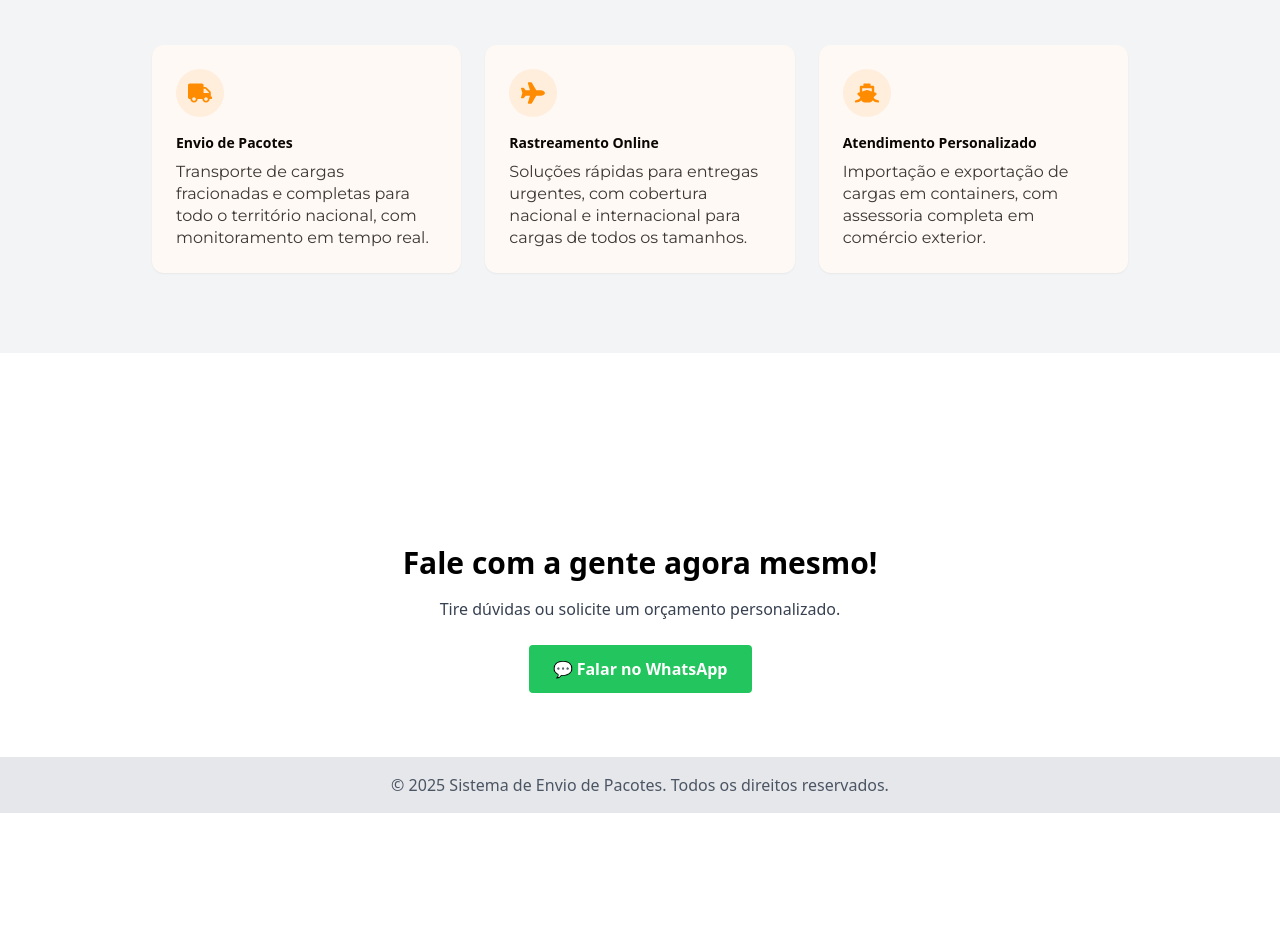
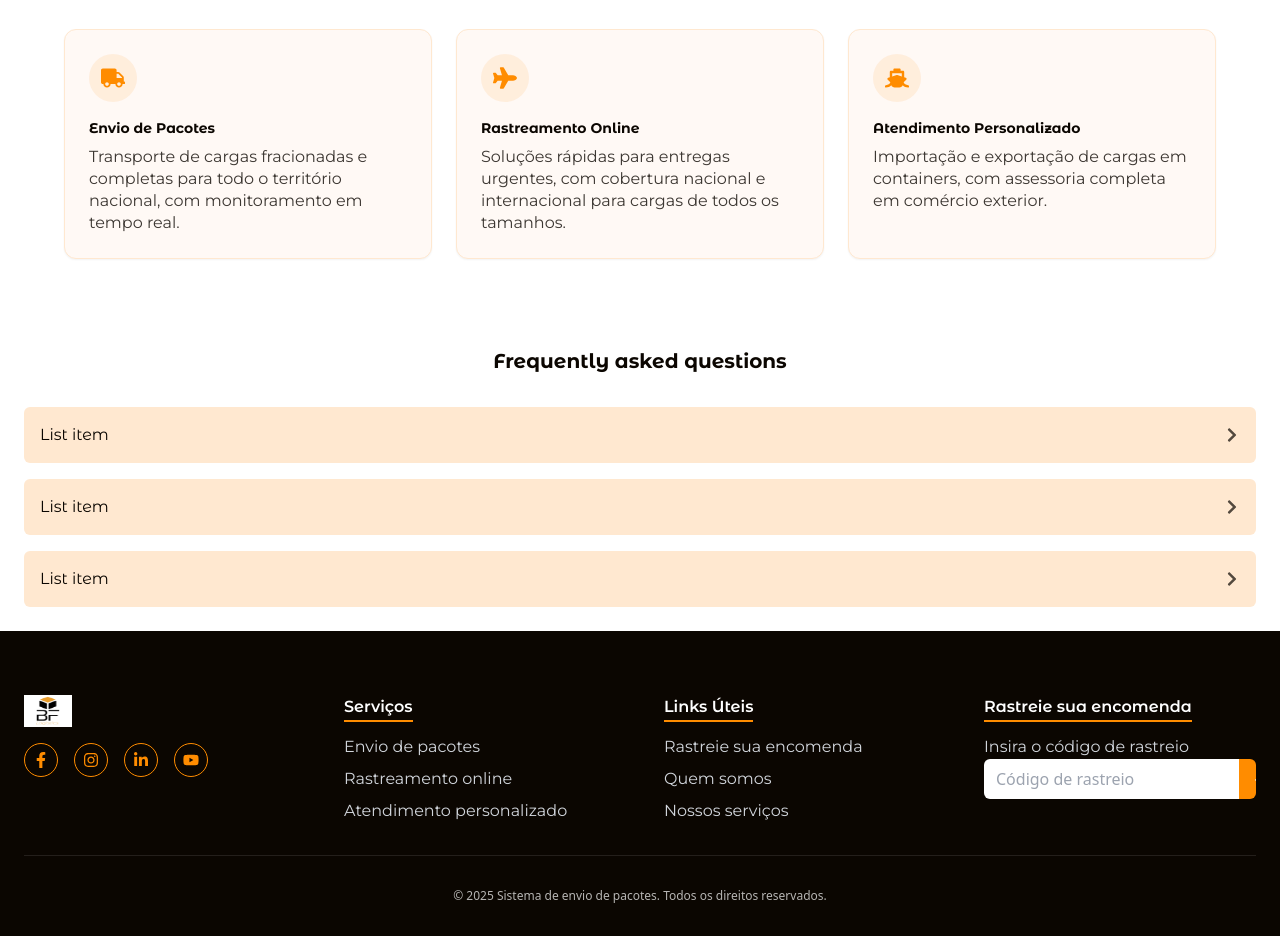
Before and after one commit to blackflightlogistics/blackflight-front, a React (Vite) app: page / in a window 1280 px wide. Shown: the part 1220-2156 px from the top of the page. Before the commit the page ends 2033 px from the top, so only its background shows below. Built offline with nearby package versions, Linux system fonts and the light colour scheme.

Commit message:
finalização home estatica

```diff
--- /dev/null
+++ b/src/components/home/FrequentlyQuestion.tsx
@@ -0,0 +1,66 @@
+import { useState } from "react";
+import { FaChevronRight } from "react-icons/fa";
+
+const faqItems = [
+  {
+    question: "List item",
+    answer: "Supporting line text lorem ipsum dolor sit amet, consectetur.",
+  },
+  {
+    question: "List item",
+    answer: "Supporting line text lorem ipsum dolor sit amet, consectetur.",
+  },
+  {
+    question: "List item",
+    answer: "Supporting line text lorem ipsum dolor sit amet, consectetur.",
+  },
+];
+
+const FrequentlyQuestion = () => {
+  const [openIndex, setOpenIndex] = useState<number | null>(null);
+
+  const toggleItem = (index: number) => {
+    setOpenIndex(openIndex === index ? null : index);
+  };
+
+  return (
+    <section className="py-6 px-6 bg-white">
+      <h2 className="text-center text-lg font-bold font-primary text-black mb-8">
+        Frequently asked questions
+      </h2>
+
+      <div className="max-w-7xl mx-auto space-y-4">
+        {faqItems.map((item, index) => {
+          const isOpen = openIndex === index;
+
+          return (
+            <div
+              key={index}
+              className="bg-orangeBorder rounded-md overflow-hidden transition-all duration-300"
+            >
+              <button
+                onClick={() => toggleItem(index)}
+                className="w-full text-left p-4 flex items-center justify-between"
+              >
+                <span className="text-sm font-normal font-primary text-black">{item.question}</span>
+                <FaChevronRight
+                  className={`text-black opacity-70 transform transition-transform duration-300 ${
+                    isOpen ? "rotate-90" : ""
+                  }`}
+                />
+              </button>
+
+              {isOpen && (
+                <div className="px-4 pb-4">
+                  <p className="text-sm font-secondary text-black/80">{item.answer}</p>
+                </div>
+              )}
+            </div>
+          );
+        })}
+      </div>
+    </section>
+  );
+};
+
+export default FrequentlyQuestion;
--- /dev/null
+++ b/src/components/home/HomeFooter.tsx
@@ -0,0 +1,119 @@
+import {
+  FaFacebookF,
+  FaInstagram,
+  FaLinkedinIn,
+  FaYoutube,
+  FaPaperPlane,
+} from "react-icons/fa";
+import { Link } from "react-router-dom";
+
+const HomeFooter = () => {
+  return (
+    <footer className="bg-black text-white pt-16 pb-8 px-6">
+      <div className="max-w-7xl mx-auto grid md:grid-cols-4 gap-12">
+        {/* Logo e redes sociais */}
+        <div>
+          <div className="mb-4">
+            <Link to="/" className="text-xl font-bold text-black ">
+              <img src="image.png" alt="logo" className="w-[3rem] h-[2rem]" />
+            </Link>
+          </div>
+          <div className="flex gap-4">
+            <a
+              href="#"
+              className="bg-black border border-orange p-2 rounded-full hover:bg-orange transition"
+            >
+              <FaFacebookF className="text-orange hover:text-black text-sm" />
+            </a>
+            <a
+              href="#"
+              className="bg-black border border-orange p-2 rounded-full hover:bg-orange transition"
+            >
+              <FaInstagram className="text-orange hover:text-black text-sm" />
+            </a>
+            <a
+              href="#"
+              className="bg-black border border-orange p-2 rounded-full hover:bg-orange transition"
+            >
+              <FaLinkedinIn className="text-orange hover:text-black text-sm" />
+            </a>
+            <a
+              href="#"
+              className="bg-black border border-orange p-2 rounded-full hover:bg-orange transition"
+            >
+              <FaYoutube className="text-orange hover:text-black text-sm" />
+            </a>
+          </div>
+        </div>
+
+        {/* Serviços */}
+        <div>
+          <h3 className="font-semibold font-primary text-white mb-4">
+            <span className="border-b-2 border-orange pb-1">Serviços</span>
+          </h3>
+          <ul className="space-y-2 text-sm font-normal font-secondary text-lightGrey">
+            <li>Envio de pacotes</li>
+            <li>Rastreamento online</li>
+            <li>Atendimento personalizado</li>
+          </ul>
+        </div>
+
+        {/* Links úteis */}
+        <div>
+          <h3 className="font-semibold font-primary text-white mb-4">
+            <span className="border-b-2 border-orange pb-1">Links Úteis</span>
+          </h3>
+          <ul className="space-y-2 text-sm font-normal font-secondary text-lightGrey">
+            <li>Rastreie sua encomenda</li>
+            <li>Quem somos</li>
+            <li>Nossos serviços</li>
+          </ul>
+        </div>
+
+        {/* Rastreio rápido */}
+        <div>
+          <h3 className="font-semibold font-primary text-white mb-4">
+            <span className="border-b-2 border-orange pb-1">
+              Rastreie sua encomenda
+            </span>
+          </h3>
+          <p className="space-y-2 text-sm font-normal font-secondary text-lightGrey">
+            Insira o código de rastreio
+          </p>
+          <form
+            onSubmit={(e) => {
+              e.preventDefault();
+              const codigo = e.currentTarget.codigo.value;
+              if (codigo) {
+                window.dispatchEvent(
+                  new CustomEvent("buscar-encomenda", { detail: codigo })
+                );
+              }
+            }}
+            className="flex overflow-hidden rounded-md"
+          >
+            <input
+              name="codigo"
+              placeholder="Código de rastreio"
+              className="flex-1 px-3 py-2 text-sm text-black outline-none"
+            />
+            <button
+              type="submit"
+              className="bg-orange text-white px-4 flex items-center justify-center"
+            >
+              <FaPaperPlane size={14} />
+            </button>
+          </form>
+        </div>
+      </div>
+
+      <hr className="my-8 border-white/10" />
+
+      <p className="text-xs text-center text-white/70">
+        © 2025 Sistema de envio de pacotes. Todos os direitos reservados.
+      </p>
+    </footer>
+  );
+};
+
+export default HomeFooter;
--- a/src/components/home/ServiceCard.tsx
+++ b/src/components/home/ServiceCard.tsx
@@ -6,11 +6,11 @@
 
   const ServiceCard = ({ icon, title, description }: ServiceCardProps) => {
     return (
-      <div className="bg-[#FFF9F5] rounded-xl p-6 text-left shadow-sm hover:shadow-md transition">
+      <div className="bg-[#FFF9F5] rounded-xl border border-orangeBorder p-6 text-left shadow-sm hover:shadow-md transition">
         <div className="flex items-center justify-center w-12 h-12 bg-orange/10 rounded-full mb-4">
           <div className="text-orange text-xl">{icon}</div>
         </div>
-        <h3 className="font-bold text-black text-base mb-2">{title}</h3>
+        <h3 className="font-bold font-primary text-black text-base mb-2">{title}</h3>
         <p className="font-secondary text-sm font-normal text-black/80 leading-snug">{description}</p>
       </div>
     );
--- a/src/components/home/ServicesSection.tsx
+++ b/src/components/home/ServicesSection.tsx
@@ -3,7 +3,14 @@
 
 const ServicesSection = () => {
   return (
-    <section className=" py-4 px-6">
+    <section className=" py-16 px-6">
+      <h2 className="font-primary text-2xl font-bold text-center pb-4">
+        Nossos Serviços
+      </h2>
+      <p className="font-secondary text-sm font-normal text-center max-w-2xl mx-auto mb-8">
+        Oferecemos soluções completas em logística para atender às necessidades
+        específicas do seu negócio, com qualidade e eficiência.
+      </p>
       <div className="max-w-6xl mx-auto grid gap-6 md:grid-cols-3">
         <ServiceCard
           icon={<FaTruck />}
--- /dev/null
+++ b/src/components/home/WhoWeAre.tsx
@@ -0,0 +1,16 @@
+
+const WhoWeAre = () => {
+    return (
+        <section className="bg-black text-white py-20 text-center px-6 pt-48">
+        <h1 className="font-primary text-2xl font-bold text-center pb-8">
+          Quem somos?
+        </h1>
+        <p className="font-secondary text-lg font-normal text-center max-w-2xl mx-auto">
+          Somos uma empresa especializada em logística e transporte de
+          pacotes, oferecendo soluções personalizadas para facilitar o envio e
+          a gestão de encomendas para pessoas e empresas.
+        </p>
+      </section>
+    )
+}
+export default WhoWeAre;
--- a/src/pages/Home.tsx
+++ b/src/pages/Home.tsx
@@ -5,6 +5,9 @@
 import Hero from "../components/home/Hero";
 import TrackingField from "../components/home/TrackingField";
 import ServicesSection from "../components/home/ServicesSection";
+import WhoWeAre from "../components/home/WhoWeAre";
+import FrequentlyQuestion from "../components/home/FrequentlyQuestion";
+import HomeFooter from "../components/home/HomeFooter";
 
 function Home() {
   const [codigo, setCodigo] = useState("");
@@ -46,73 +49,12 @@
         </div>
       </div>
 
-      <main className="flex-1">
-        {/* Hero */}
-        <section className="bg-black text-white py-20 text-center px-6 pt-48">
-          <h1 className="font-primary text-2xl font-bold text-center pb-8">
-            Quem somos?
-          </h1>
-          <p className="font-secondary text-lg font-normal text-center max-w-2xl mx-auto">
-            Somos uma empresa especializada em logística e transporte de
-            pacotes, oferecendo soluções personalizadas para facilitar o envio e
-            a gestão de encomendas para pessoas e empresas.
-          </p>
-        </section>
+      <WhoWeAre />
 
-        {/* Sobre nós */}
-        {/* <section className="py-16 px-6 max-w-4xl mx-auto">
-          <h2 className="text-2xl font-semibold mb-4 text-center">
-            Quem Somos
-          </h2>
-          <p className="text-gray-700 text-center">
-            Somos uma empresa especializada em logística e transporte de
-            pacotes, oferecendo soluções personalizadas para facilitar o envio e
-            a gestão de encomendas para pessoas e empresas.
-          </p>
-        </section> */}
+      <ServicesSection />
+      <FrequentlyQuestion />
 
-        {/* Serviços */}
-        <section className="bg-gray-100 py-16 px-6">
-          <div className="max-w-5xl mx-auto">
-            <h2 className="font-primary text-2xl font-bold text-center pb-4">
-              Nossos Serviços
-            </h2>
-            <p className="font-secondary text-sm font-normal text-center max-w-2xl mx-auto mb-8">
-                  Oferecemos soluções completas em logística para atender às
-                  necessidades específicas do seu negócio, com qualidade e
-                  eficiência.
-                </p>
-                <ServicesSection />
-            {/* <div className="grid md:grid-cols-3 gap-6">
-              <div className="bg-white p-6 rounded shadow text-center">
-                <h3 className="text-lg font-bold mb-2">Envio de Pacotes</h3>
-                <p className="font-secondary text-sm font-normal text-center">
-                  Oferecemos soluções completas em logística para atender às
-                  necessidades específicas do seu negócio, com qualidade e
-                  eficiência.
-                </p>
-              </div>
-              <div className="bg-white p-6 rounded shadow text-center">
-                <h3 className="text-lg font-bold mb-2">Rastreamento Online</h3>
-                <p className="text-gray-600">
-                  Acompanhe o status de suas encomendas a qualquer momento, em
-                  qualquer lugar.
-                </p>
-              </div>
-              <div className="bg-white p-6 rounded shadow text-center">
-                <h3 className="text-lg font-bold mb-2">
-                  Atendimento Personalizado
-                </h3>
-                <p className="text-gray-600">
-                  Suporte ágil e dedicado para você ou sua empresa.
-                </p>
-              </div>
-            </div> */}
-          </div>
-        </section>
-
-        {/* Resultado da busca */}
-        <section
+      {/* <section
         ref={resultadoRef}
         id="rastreamento-resultado"
         className="py-16 px-6 max-w-3xl mx-auto"
@@ -143,10 +85,10 @@
             <strong>{codigo}</strong>
           </p>
         ) : null}
-        </section>
+      </section> */}
 
       {/* Chamada para ação */}
-        <section className="py-16 px-6 text-center">
+      {/* <section className="py-16 px-6 text-center">
         <h2 className="text-2xl font-bold mb-4">
           Fale com a gente agora mesmo!
         </h2>
@@ -161,14 +103,13 @@
         >
           💬 Falar no WhatsApp
         </a>
-        </section>
-      </main>
-
+      </section> */}
+      <HomeFooter />
       {/* Rodapé */}
-      <footer className="bg-gray-200 py-4 text-center text-sm text-gray-600">
+      {/* <footer className="bg-gray-200 py-4 text-center text-sm text-gray-600">
         &copy; {new Date().getFullYear()} Sistema de Envio de Pacotes. Todos os
         direitos reservados.
-      </footer>
+      </footer> */}
     </div>
   );
 }
--- a/tailwind.config.cjs
+++ b/tailwind.config.cjs
@@ -6,8 +6,10 @@
       colors: {
         white: "#ffffff",
         orange: "#FF8C00",
+        orangeBorder: "#FFE8D0",
         black: "#0B0601",
         transparent: "transparent",
+        lightGrey:"#D1D5DB"
       },
       fontFamily: {
         roboto: ['Roboto', 'sans-serif'],
```
Lines whose indentation alone changed are shown as unchanged.
